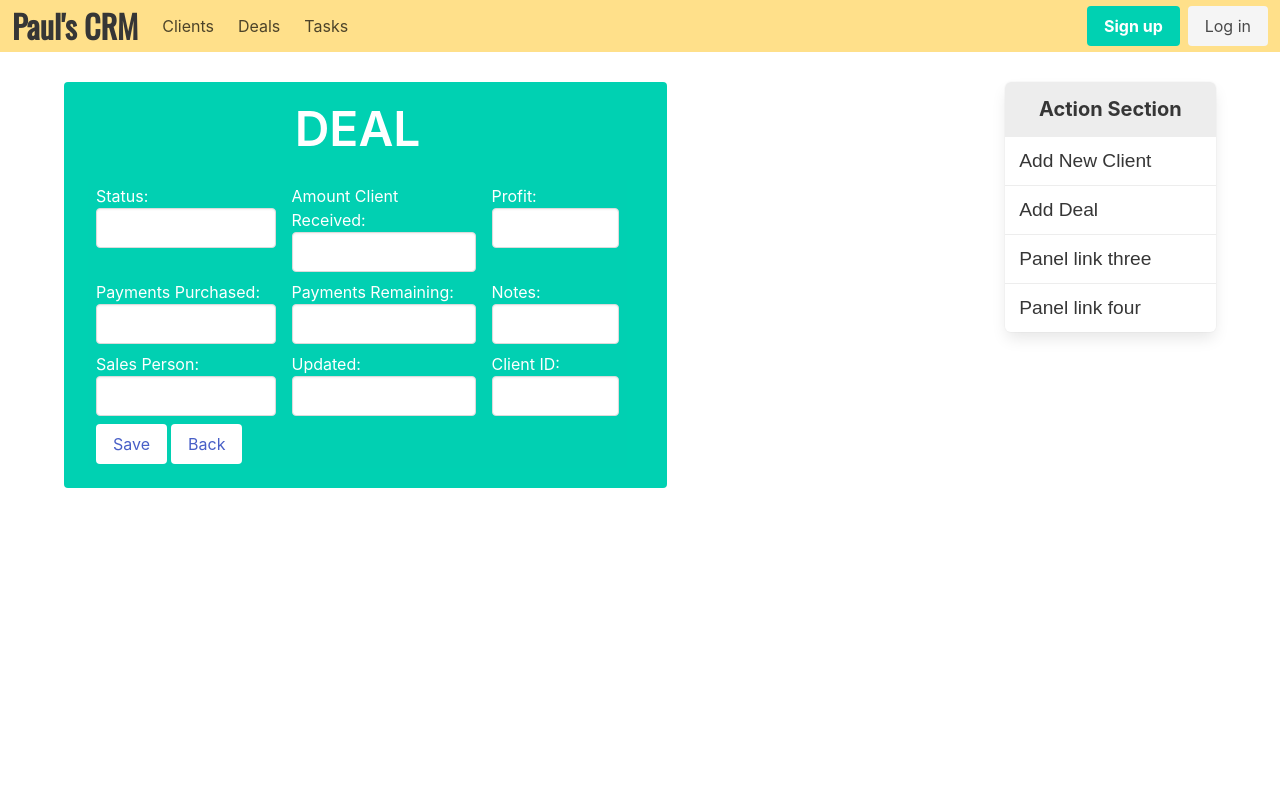
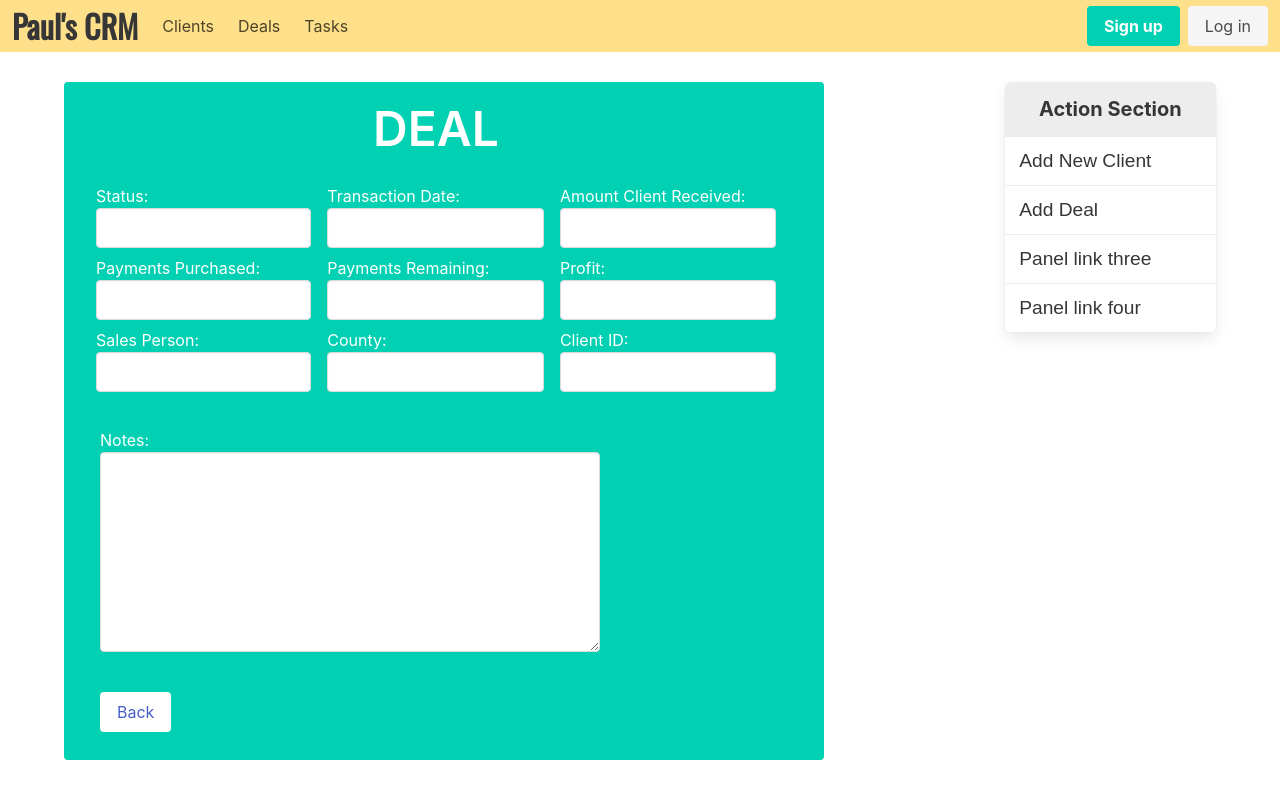
Before and after one commit to plwebdesigns/mycrm2-client, an Angular app: page /deal-add in a window 1280 px wide. Built offline with nearby package versions, Linux system fonts and the light colour scheme.

Commit message:
extra deal-add fields

```diff
--- a/src/app/client-detail/client-detail.component.html
+++ b/src/app/client-detail/client-detail.component.html
@@ -78,8 +78,8 @@
                   Delete</button>
                 </td>
                 <td></td>
-                <td><button class="button is-link is-info">
-
+                <td><button class="button is-link is-info"
+                  [routerLink]="['/deal-add']">
                   Add Deal</button></td>
               </tr>
             </table>
--- a/src/app/deals/deal-add/deal-add.component.html
+++ b/src/app/deals/deal-add/deal-add.component.html
@@ -1,7 +1,7 @@
 <div>
   <form #dealForm="ngForm" (ngSubmit)="addDeal(dealForm.value)">
     <div class="tile is-ancestor">
-      <div class="tile is-vertical is-8">
+      <div class="tile is-vertical is-10">
         <div class="tile is-parent is-vertical">
           <article class="tile is-child notification is-primary">
             <h1 class="title is-1 has-text-centered">DEAL</h1>
@@ -11,6 +11,13 @@
                   Status:
                   <input class="input" name="status"
                          [ngModel]="model?.status"
+                         >
+                </td>
+                <td>
+                  Transaction Date:
+                  <input class="input" name="transaction_date"
+                         [ngModel]="model?.transaction_date"
+
                          >
                 </td>
                 <td>
@@ -24,6 +31,21 @@
                   *ngIf="amt_client_recvd.invalid && amt_client_recvd.touched">
                     This field is required
                   </div>
+                </td>
+
+              </tr>
+              <tr>
+                <td>
+                  Payments Purchased:
+                  <input class="input" name="payments_purchased"
+                         [ngModel]="model?.payments_purchased"
+                         >
+                </td>
+                <td>
+                  Payments Remaining:
+                  <input class="input" name="payments_remaining"
+                         [ngModel]="model?.payments_remaining"
+                         >
                 </td>
                 <td>
                   Profit:
@@ -40,35 +62,15 @@
               </tr>
               <tr>
                 <td>
-                  Payments Purchased:
-                  <input class="input" name="payments_purchased"
-                         [ngModel]="model?.payments_purchased"
-                         >
-                </td>
-                <td>
-                  Payments Remaining:
-                  <input class="input" name="payments_remaining"
-                         [ngModel]="model?.payments_remaining"
-                         >
-                </td>
-                <td>
-                  Notes:
-                  <input class="input" name="notes"
-                         [ngModel]="model?.notes"
-                         >
-                </td>
-              </tr>
-              <tr>
-                <td>
                   Sales Person:
                   <input class="input" name="sales_person"
                          [ngModel]="model?.sales_person"
                          >
                 </td>
                 <td>
-                  Updated:
-                  <input class="input" name="updated_at"
-                         [ngModel]="model?.updated_at"
+                  County:
+                  <input class="input" name="county"
+                         [ngModel]="model?.county"
                          >
                 </td>
                 <td>
@@ -84,11 +86,26 @@
                   </div>
                 </td>
               </tr>
+            </table>
+            <table class="table">
+              <tr>
+                <td>
+                  Notes:
+                  <textarea class="textarea" name="notes"
+                         [ngModel]="model?.notes"
+                         style="min-width: 500px; min-height: 200px"
+                         >
+                  </textarea>
+                </td>
+              </tr>
+            </table>
+            <table class="table">
               <tr>
                 <td>
                   <button
                           style="margin-right: 4px"
                           class="button is-link is-inverted"
+                          *ngIf="dealForm.valid"
                           >Save
                   </button>
                   <button class="button is-link is-inverted"
@@ -102,3 +119,19 @@
     </div>
   </form>
 </div>
+<!-- Modal for successful add deal -->
+<div class="modal" id="modal-success">
+    <div class="modal-background"></div>
+    <div class="modal-card">
+      <header class="modal-card-head">
+        <p class="modal-card-title has-text-primary">SUCCESS</p>
+        <button class="delete" aria-label="close" (click)="toggleModal()"></button>
+      </header>
+      <section class="modal-card-body">
+        <p>Deal has been added successfully!</p>
+      </section>
+      <footer class="modal-card-foot">
+        <button class="button" (click)="toggleModal()">Close</button>
+      </footer>
+    </div>
+  </div>
--- a/src/app/deals/deal-add/deal-add.component.ts
+++ b/src/app/deals/deal-add/deal-add.component.ts
@@ -1,5 +1,5 @@
 import {Component, OnInit} from '@angular/core';
-import {Deal, DealService} from "../../deal.service";
+import {DealService} from "../../deal.service";
 import {Location} from "@angular/common";
 import {Model} from "./model";
 
@@ -11,11 +11,19 @@ import {Model} from "./model";
 })
 export class DealAddComponent implements OnInit {
 
-  model = new Model();
+  d = new Date().toDateString();
+
+  model = new Model(
+    undefined, undefined,undefined,undefined,
+    undefined, undefined,undefined,
+    undefined, undefined, undefined,
+    undefined, undefined, this.d,
+    this.d
+  );
 
   constructor(
       private dealService: DealService,
-      private location: Location,
+      private location: Location
   ) { }
 
   ngOnInit() {
@@ -23,12 +31,11 @@ export class DealAddComponent implements OnInit {
   }
 
   addDeal(deal){
-    console.warn(deal);
     const seq = this.dealService.addDeal(deal);
     seq.subscribe(
         (dx: any) => { deal = dx},
         err => console.warn('addDeal() error ' + err ),
-        () => console.log('successfully added!')
+        () => this.toggleModal()
     );
 
   }
@@ -37,4 +44,8 @@ export class DealAddComponent implements OnInit {
     this.location.back();
   }
 
+  toggleModal() {
+    document.getElementById('modal-success').classList.toggle('is-active');
+  }
+
 }
--- a/src/app/deals/deal-add/model.ts
+++ b/src/app/deals/deal-add/model.ts
@@ -1,13 +1,18 @@
 export class Model {
     constructor(
         public client_id?: number,
+        public employee_id?: number,
+        public status?: string,
+        public county?: string,
+        public transaction_date?: string,
         public amt_client_recvd?: number,
         public profit?: number,
-        public status?: string,
         public payments_remaining?: number,
         public payments_purchased?: number,
         public sales_person?: string,
+        public company?: string,
+        public notes?: string,
         public updated_at?: string,
-        public notes?: string
+        public created_at?: string,
     ) { }
 }
```
